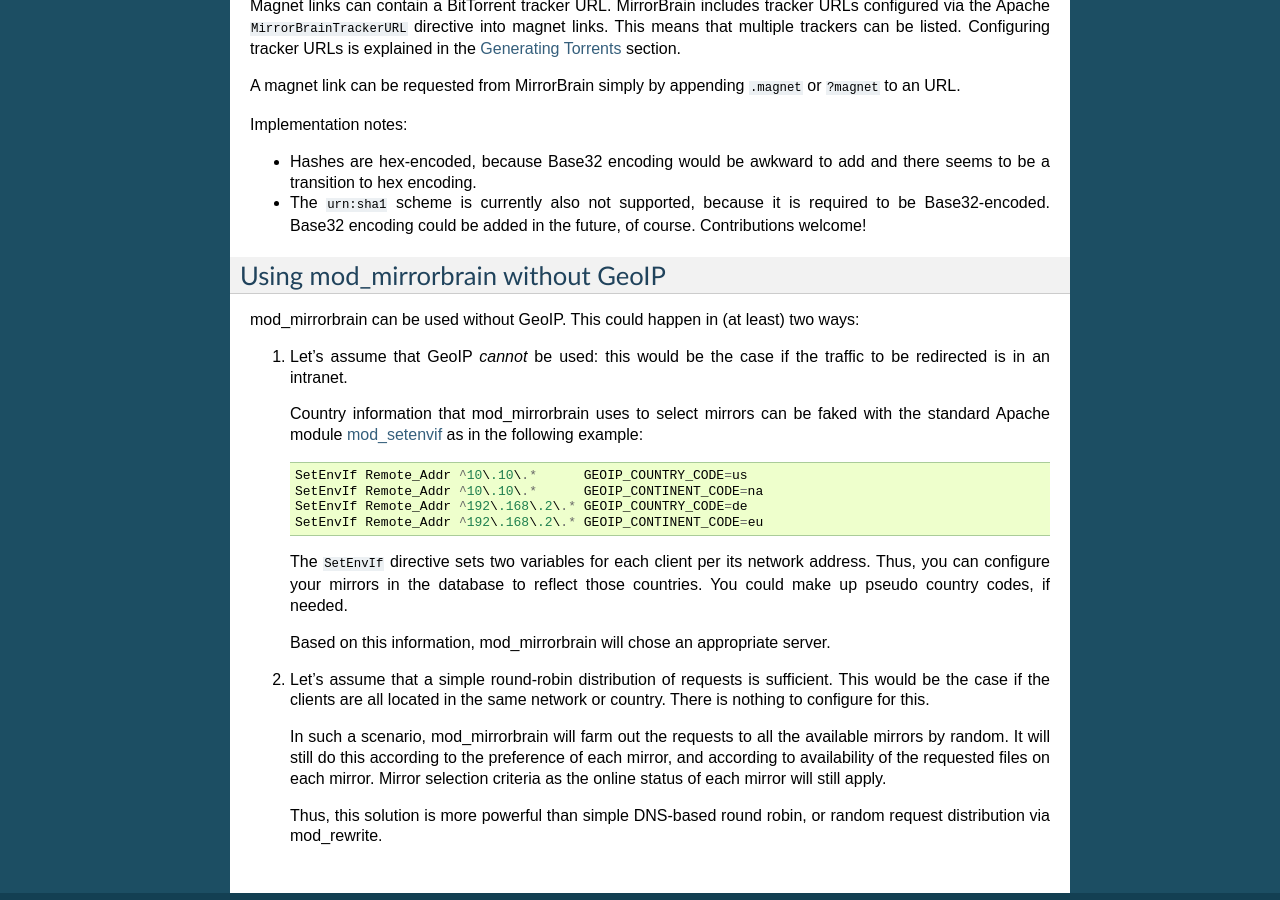
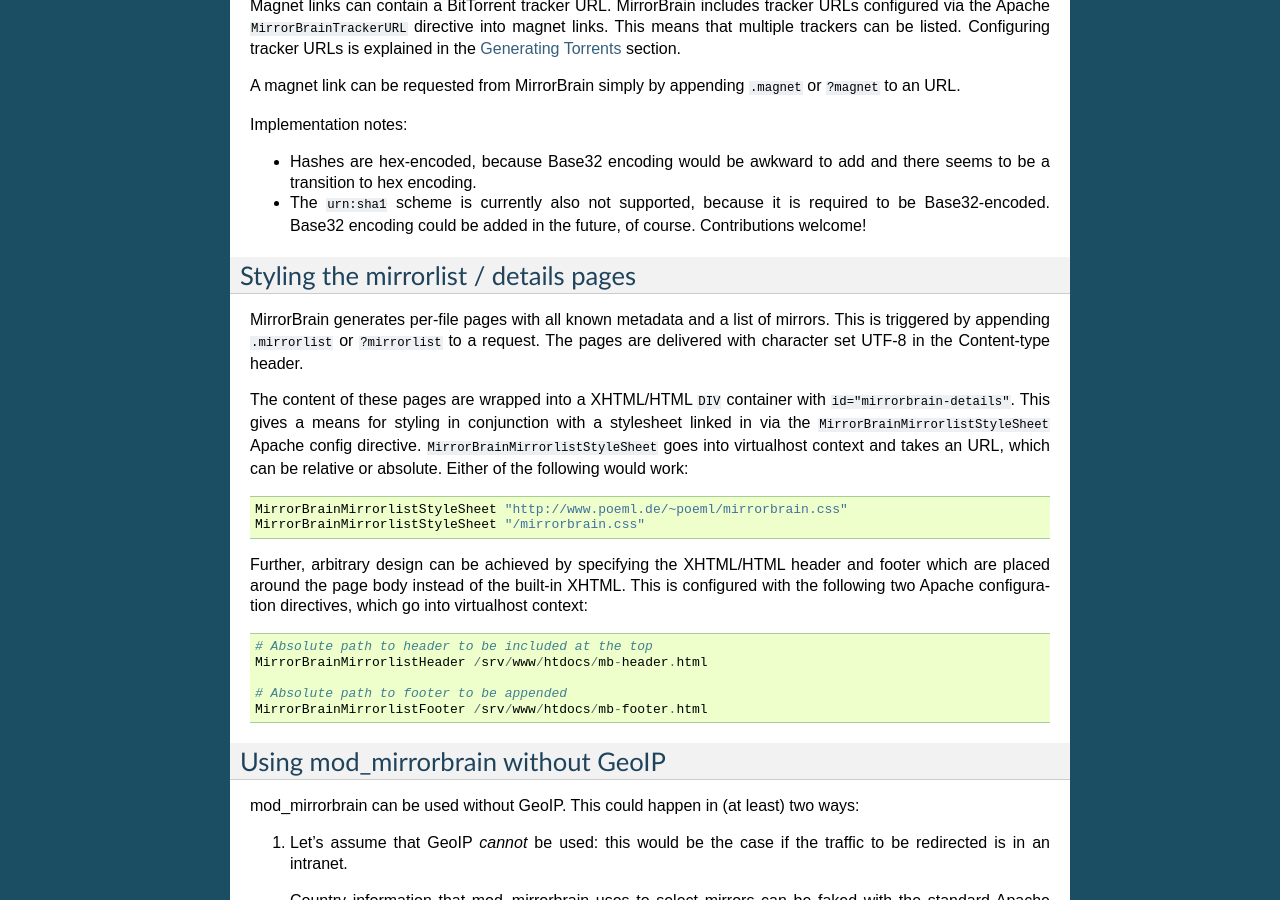
Before and after one commit to hayalci/mirrorbrain, a Sphinx documentation site: the page built from docs/configuration.rst, in a window 1280 px wide and 900 px high, scrolled down 2854 px. Built offline with Sphinx 7.4.7, drawn with Linux system fonts in a browser that asks for light colours; some of the changed text lies outside the part shown.

Commit message:
docs/configuration: - add instructions for styling of mirrorlist pages
git-svn-id: http://svn.mirrorbrain.org/svn/mirrorbrain/trunk@8147 2d291e14-ff0c-0410-a3fa-d5caa9871f55

```diff
--- a/docs/configuration.rst
+++ b/docs/configuration.rst
@@ -212,6 +212,37 @@
   of course.  Contributions welcome!
 
 
+.. _styling_details_pages:
+
+Styling the mirrorlist / details pages
+--------------------------------------
+
+MirrorBrain generates per-file pages with all known metadata and a list of
+mirrors. This is triggered by appending ``.mirrorlist`` or ``?mirrorlist`` to a
+request. The pages are delivered with character set UTF-8 in the Content-type
+header.
+
+The content of these pages are wrapped into a XHTML/HTML ``DIV`` container with
+``id="mirrorbrain-details"``. This gives a means for styling in conjunction
+with a stylesheet linked in via the ``MirrorBrainMirrorlistStyleSheet``
+Apache config directive. ``MirrorBrainMirrorlistStyleSheet`` goes into
+virtualhost context and takes an URL, which can be relative or absolute.
+Either of the following would work::
+
+    MirrorBrainMirrorlistStyleSheet "http://www.poeml.de/~poeml/mirrorbrain.css"
+    MirrorBrainMirrorlistStyleSheet "/mirrorbrain.css"
+
+Further, arbitrary design can be achieved by specifying the XHTML/HTML
+header and footer which are placed around the page body instead of the built-in
+XHTML. This is configured with the following two Apache configuration
+directives, which go into virtualhost context::
+
+    # Absolute path to header to be included at the top
+    MirrorBrainMirrorlistHeader /srv/www/htdocs/mb-header.html
+
+    # Absolute path to footer to be appended
+    MirrorBrainMirrorlistFooter /srv/www/htdocs/mb-footer.html
+
 
 Using mod_mirrorbrain without GeoIP
 -----------------------------------
```
